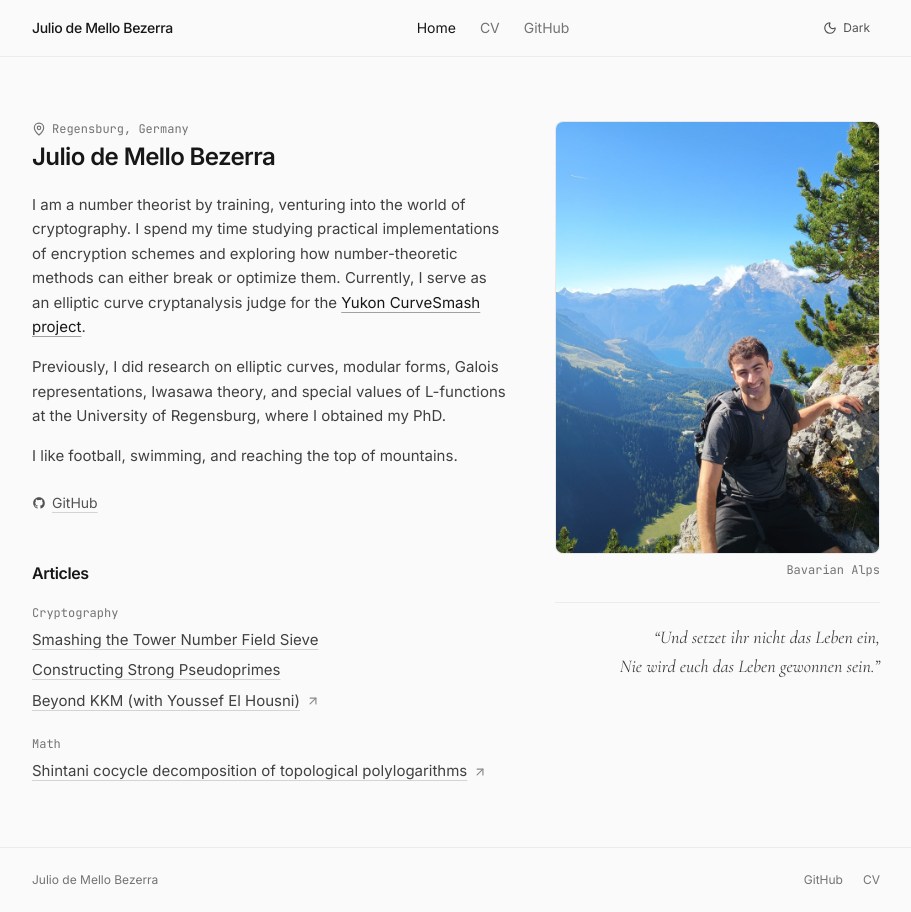
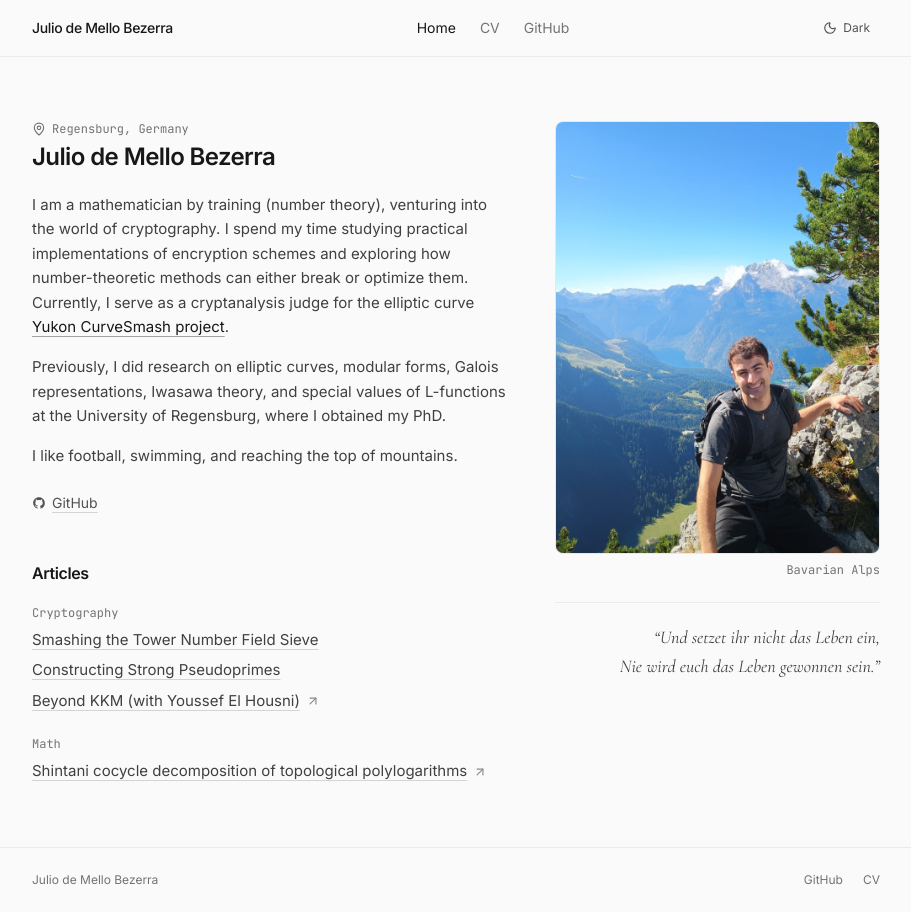
Before and after one commit to JuliodeMelloBezerra/juliodemellobezerra.github.io, a React (Vite) app: page / in a window 1280 px wide. Shown: the whole page, without its empty margins (184-1095 px from the left). Built offline with nearby package versions, Linux system fonts and the light colour scheme.

Commit message:
small change bio

```diff
--- a/src/App.tsx
+++ b/src/App.tsx
@@ -340,7 +340,7 @@ export default function App() {
 
                 <div className="space-y-4 text-[15px] leading-relaxed text-neutral-700 dark:text-neutral-300">
                   <p>
-                    I am a number theorist by training, venturing into the world of cryptography. I spend my time studying practical implementations of encryption schemes and exploring how number-theoretic methods can either break or optimize them. Currently, I serve as an elliptic curve cryptanalysis judge for the{' '}
+                    I am a mathematician by training (number theory), venturing into the world of cryptography. I spend my time studying practical implementations of encryption schemes and exploring how number-theoretic methods can either break or optimize them. Currently, I serve as a cryptanalysis judge for the elliptic curve{' '}
                     <a
                       href={profile.curveSmashUrl}
                       target="_blank"
```
